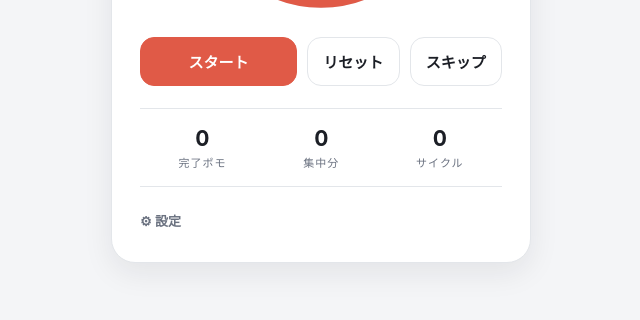
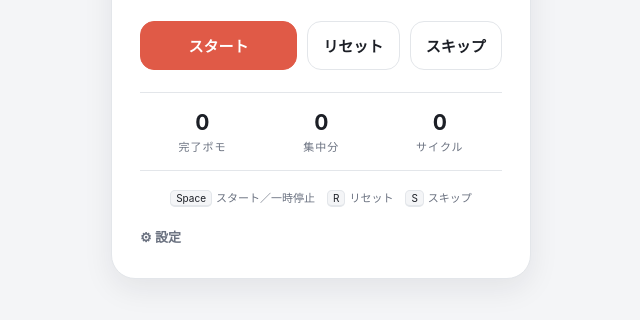
Before and after one commit to ruka060301-creator/timebox-timer, a plain HTML site: page index.html in a window 1280 px wide. Shown: the part 444-764 px from the top of the page, without its empty margins (319-959 px from the left). Drawn offline with Linux system fonts and the light colour scheme.

Commit message:
Show keyboard shortcut hints in the UI
Add a small hint row (Space / R / S) between the stats and settings
so the existing shortcuts are discoverable without reading the source.
Wraps on narrow screens; no change to timer behavior.

Co-Authored-By: Claude Sonnet 5 <noreply@anthropic.com>

```diff
--- a/index.html
+++ b/index.html
@@ -166,6 +166,28 @@
   .stats .n { font-size: 22px; font-weight: 700; font-variant-numeric: tabular-nums; }
   .stats .l { font-size: 11px; color: var(--muted); letter-spacing: 1px; text-transform: uppercase; }
 
+  .hints {
+    display: flex;
+    flex-wrap: wrap;
+    justify-content: center;
+    gap: 4px 12px;
+    font-size: 11px;
+    color: var(--muted);
+    margin-bottom: 16px;
+  }
+  .hints span { white-space: nowrap; }
+  .hints kbd {
+    font: inherit;
+    font-size: 10px;
+    border: 1px solid var(--border);
+    border-bottom-width: 2px;
+    border-radius: 5px;
+    padding: 1px 5px;
+    margin-right: 4px;
+    background: var(--bg);
+    color: var(--text);
+  }
+
   .settings summary {
     cursor: pointer;
     font-size: 13px;
@@ -238,6 +260,12 @@
     <div><span class="n" id="focusMin">0</span><span class="l">集中分</span></div>
     <div><span class="n" id="cycleCount">0</span><span class="l">サイクル</span></div>
   </div>
+
+  <p class="hints" aria-label="キーボードショートカット">
+    <span><kbd>Space</kbd>スタート／一時停止</span>
+    <span><kbd>R</kbd>リセット</span>
+    <span><kbd>S</kbd>スキップ</span>
+  </p>
 
   <details class="settings" id="settings">
     <summary></summary>
```
